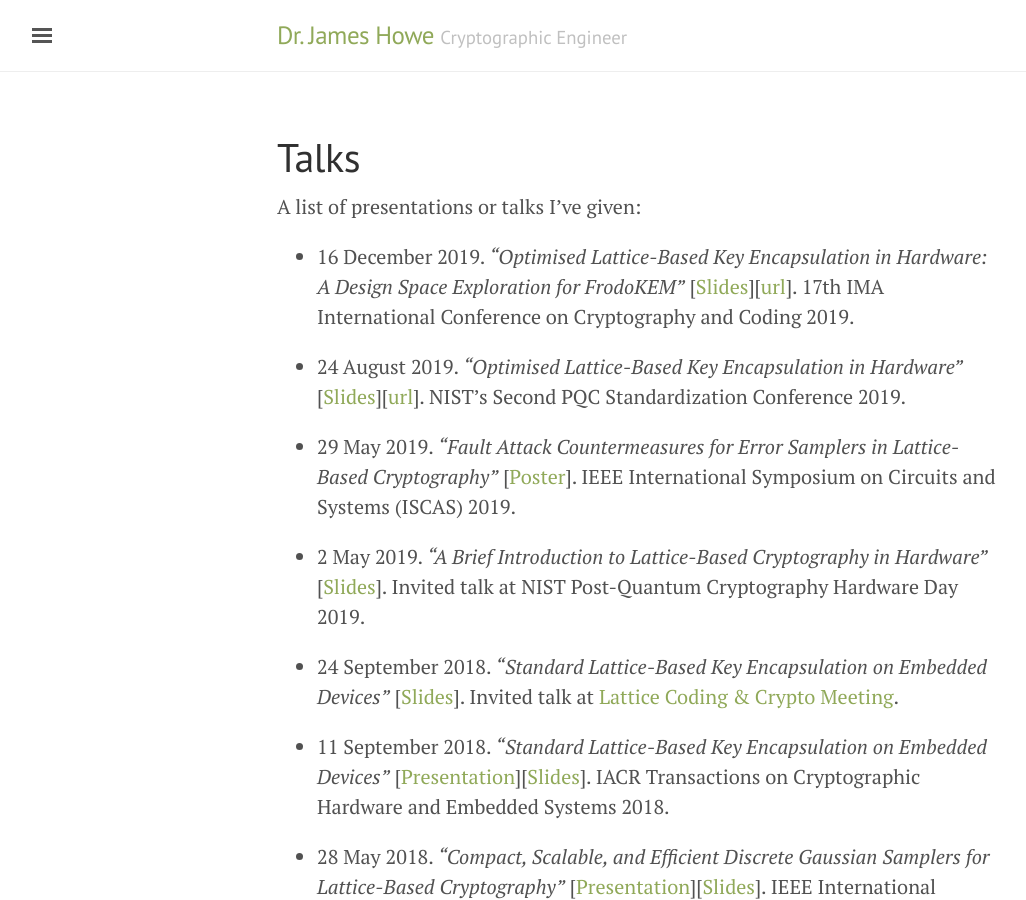
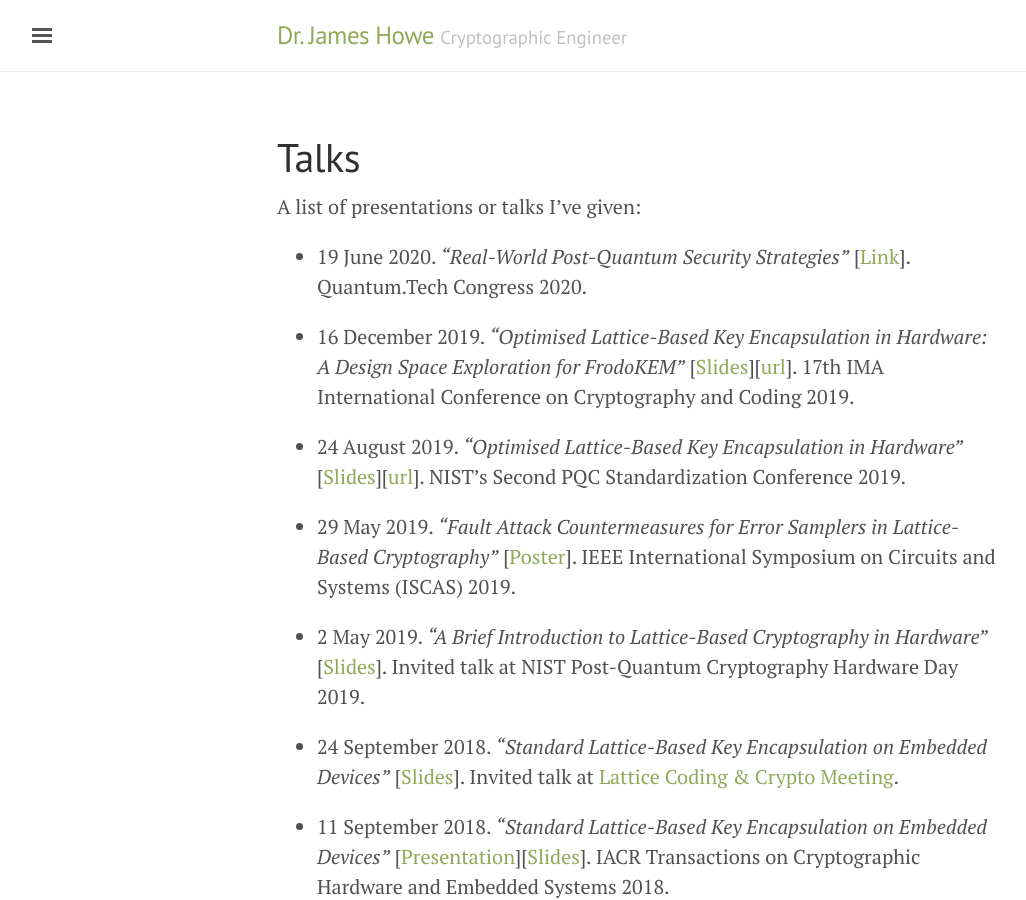
Before and after one commit to jameshoweee/jameshoweee.github.io, a Jekyll site: the page built from talks.md, in a window 1280 px wide and 900 px high. Shown: the whole window, without its empty margins (3-1029 px from the left). Built offline with Jekyll 4.4.1, drawn with Linux system fonts in a browser that asks for light colours.

Commit message:
Update talks.md

```diff
--- a/talks.md
+++ b/talks.md
@@ -5,6 +5,8 @@ permalink: /talks/
 ---
 
 A list of presentations or talks I've given:
+
+* 19 June 2020. *"Real-World Post-Quantum Security Strategies"* [[Link](https://www.quantumtechcongress.co.uk/speakers/dr-james-howe)]. Quantum.Tech Congress 2020.
 
 * 16 December 2019. *"Optimised Lattice-Based Key Encapsulation in Hardware: A Design Space Exploration for FrodoKEM"* [[Slides](files/imacc2019.pdf)][[url](https://ima.org.uk/11167/17th-ima-international-conference-on-cryptography-and-coding/)]. 17th IMA International Conference on Cryptography and Coding 2019.
 
```
